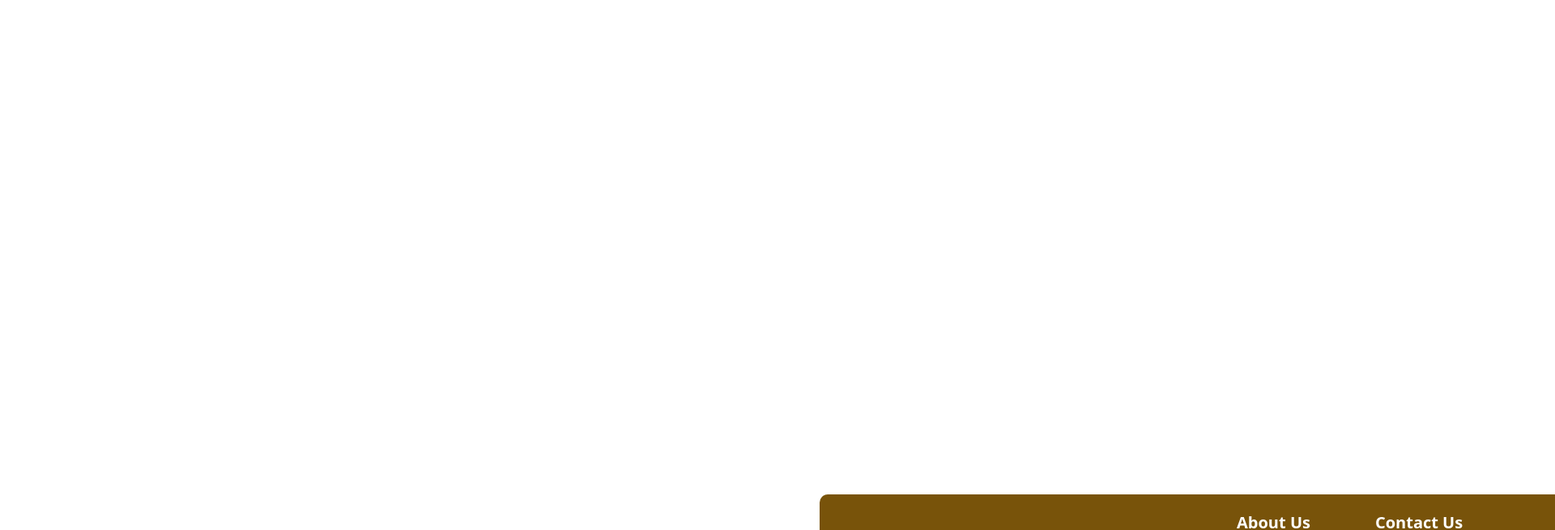
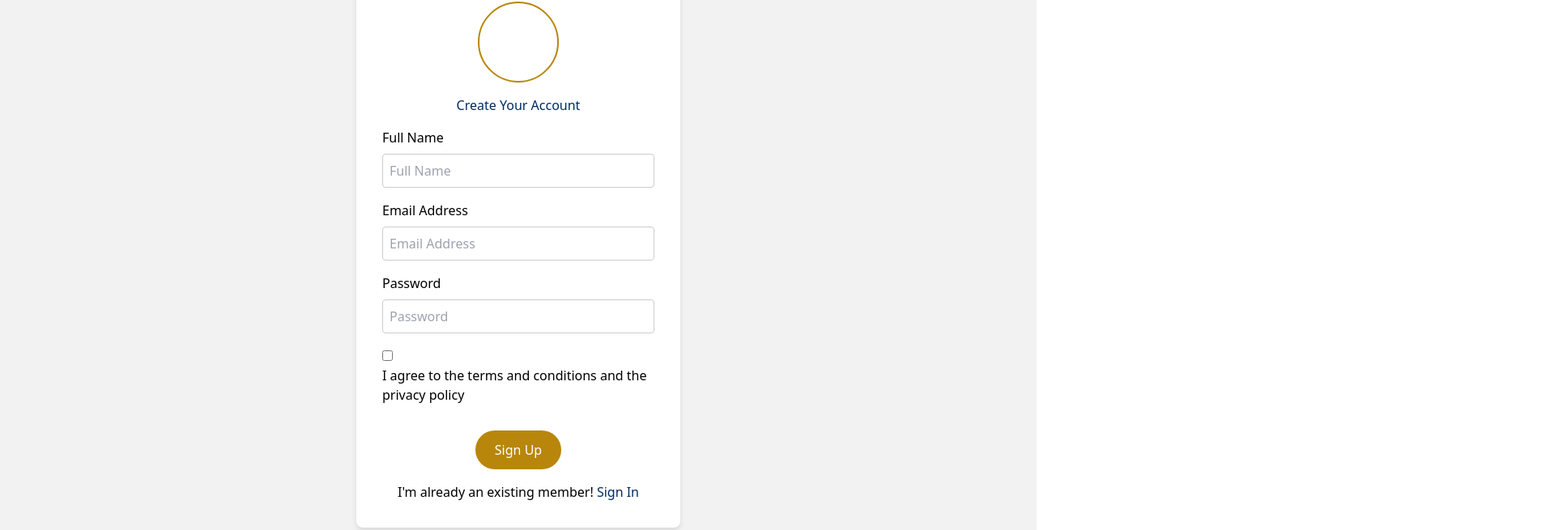
Before and after one commit to bsc-com-24-22/PROJECT-, a React (Create React App) app: page / in a window 1280 px wide. Shown: the part 89-744 px from the top of the page at 81% size, 1920 px wide, since content can reach past the window. Built offline with nearby package versions, Linux system fonts and the light colour scheme.

Commit message:
commiting final touches

```diff
--- a/src/App.js
+++ b/src/App.js
@@ -1,10 +1,10 @@
-import Tracking from './Pages/Tracking/Tracking';
-import './App.css';
+import React from 'react';
+import SignUp from './pages/SignUpPage/component/SignUp';
 
 function App() {
   return (
     <div className="App">
-     <Tracking/>
+      <SignUp />
     </div>
   );
 }
--- /dev/null
+++ b/src/pages/SignUpPage/component/Button.css
@@ -0,0 +1,15 @@
+.sign-up-button {
+    background-color: darkgoldenrod;
+    color: white;
+    padding: 0.75rem 1.5rem;
+    border: none;
+    border-radius: 25px; /* Adjust this value to make the button more or less rounded */
+    cursor: pointer;
+    font-size: 1rem;
+    margin-top: 1rem;
+    transition: background-color 0.3s ease;
+  }
+
+  .sign-up-button:hover {
+    background-color: #e6b800;
+  }
--- /dev/null
+++ b/src/pages/SignUpPage/component/Button.js
@@ -0,0 +1,12 @@
+import React from 'react';
+import './Button.css';
+
+const Button = ({ text }) => {
+  return (
+    <button className="sign-up-button" type="submit">
+      {text}
+    </button>
+  );
+};
+
+export default Button;
--- /dev/null
+++ b/src/pages/SignUpPage/component/CheckBox.js
@@ -0,0 +1,12 @@
+import React from 'react';
+
+const CheckBox = ({ label }) => {
+  return (
+    <div className="form-group">
+      <input type="checkbox" id="terms" />
+      <label htmlFor="terms">{label}</label>
+    </div>
+  );
+};
+
+export default CheckBox;
--- /dev/null
+++ b/src/pages/SignUpPage/component/FormField.js
@@ -0,0 +1,12 @@
+import React from 'react';
+
+const FormField = ({ label, type, placeholder }) => {
+  return (
+    <div className="form-group">
+      <label>{label}</label>
+      <input type={type} placeholder={placeholder} />
+    </div>
+  );
+};
+
+export default FormField;
--- /dev/null
+++ b/src/pages/SignUpPage/component/SignUp.css
@@ -0,0 +1,83 @@
+.signup-container {
+    display: flex;
+    justify-content: center;
+    align-items: center;
+    height: 100vh;
+    background-color: #f2f2f2;
+  }
+
+  .signup-form {
+    background-color: white;
+    padding: 2rem;
+    border-radius: 8px;
+    box-shadow: 0 4px 6px rgba(0, 0, 0, 0.1);
+    text-align: center;
+    width: 100%;
+    max-width: 400px;
+  }
+
+  .image-circle {
+    width: 100px;
+    height: 100px;
+    background-color: #fff;
+    border: 2px solid darkgoldenrod;
+    border-radius: 50%;
+    margin: 0 auto 1rem;
+  }
+
+  h2 {
+    color: #002d62;
+    margin-bottom: 1rem;
+  }
+
+  .form-group {
+    margin-bottom: 1rem;
+    text-align: left;
+  }
+
+  .form-group label {
+    display: block;
+    margin-bottom: 0.5rem;
+  }
+
+  .form-group input[type="text"],
+  .form-group input[type="email"],
+  .form-group input[type="password"] {
+    width: 100%;
+    padding: 0.5rem;
+    border: 1px solid #ccc;
+    border-radius: 4px;
+  }
+
+  .form-group input[type="checkbox"] {
+    margin-right: 0.5rem;
+  }
+
+  button {
+    background-color: darkgoldenrod;
+    color: white;
+    padding: 0.75rem 1.5rem;
+    border: none;
+    border-radius: 4px;
+    cursor: pointer;
+    font-size: 1rem;
+    margin-top: 1rem;
+
+  }
+
+  button:hover {
+    background-color: #e6b800;
+  }
+
+  p {
+    margin-top: 1rem;
+  }
+
+  p a {
+    color: #002d62;
+    text-decoration: none;
+  }
+
+  p a:hover {
+    text-decoration: underline;
+  }
--- /dev/null
+++ b/src/pages/SignUpPage/component/SignUp.js
@@ -0,0 +1,28 @@
+import React from 'react';
+import FormField from './FormField';
+import CheckBox from './CheckBox';
+import Button from './Button';
+import './SignUp.css';
+
+const SignUp = () => {
+  return (
+    <div className="signup-container">
+      <div className="signup-form">
+        <div className="image-circle"></div>
+        <h2>Create Your Account</h2>
+        <form>
+          <FormField label="Full Name" type="text" placeholder="Full Name" />
+          <FormField label="Email Address" type="email" placeholder="Email Address" />
+          <FormField label="Password" type="password" placeholder="Password" />
+          <CheckBox label="I agree to the terms and conditions and the privacy policy" />
+          <Button text="Sign Up" />
+        </form>
+        <p>
+          I'm already an existing member! <a href="/signin">Sign In</a>
+        </p>
+      </div>
+    </div>
+  );
+};
+
+export default SignUp;
```
Also changed, not shown: src/pages/SignUpPage/SignUpPage.js (deleted).
